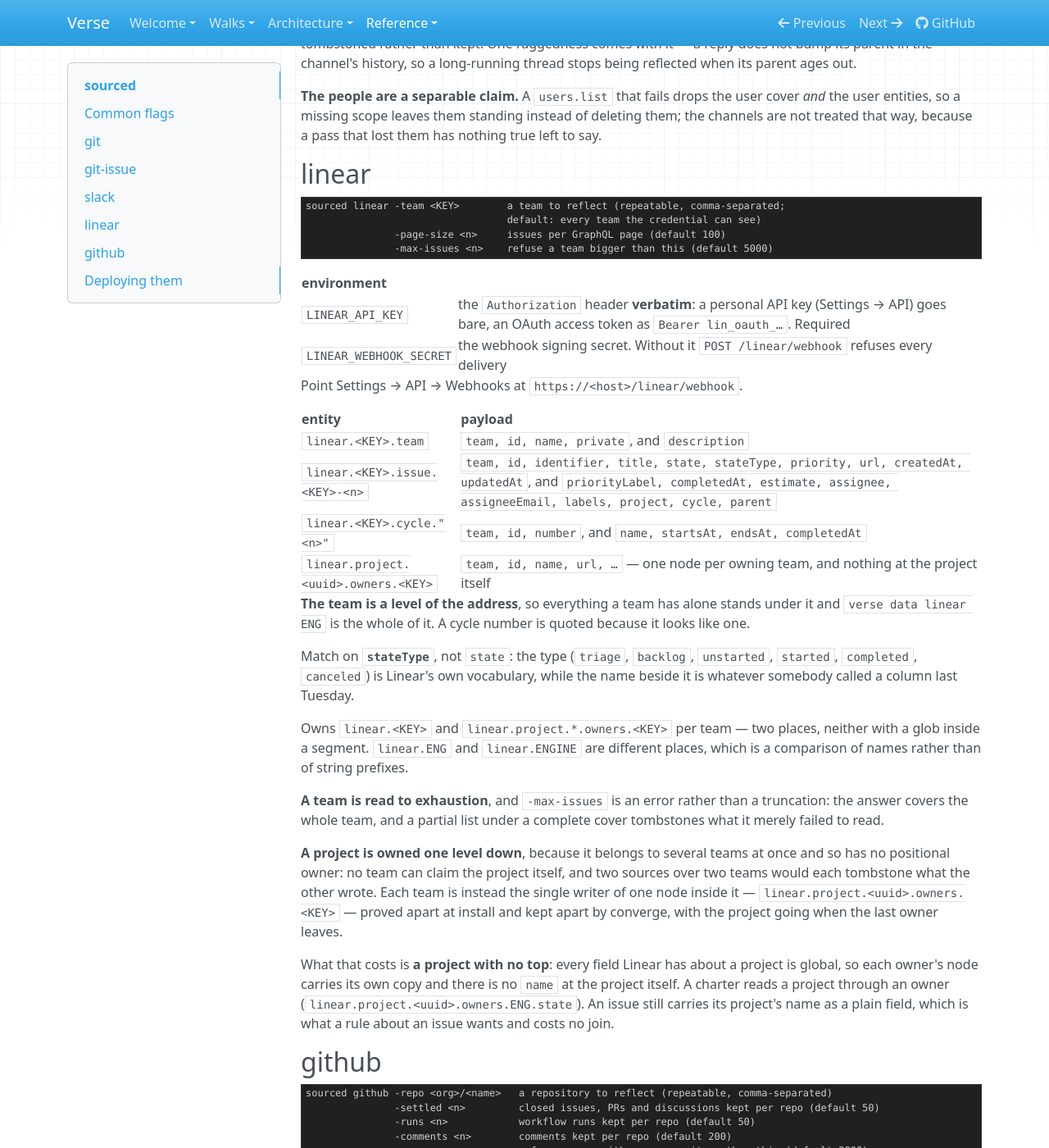
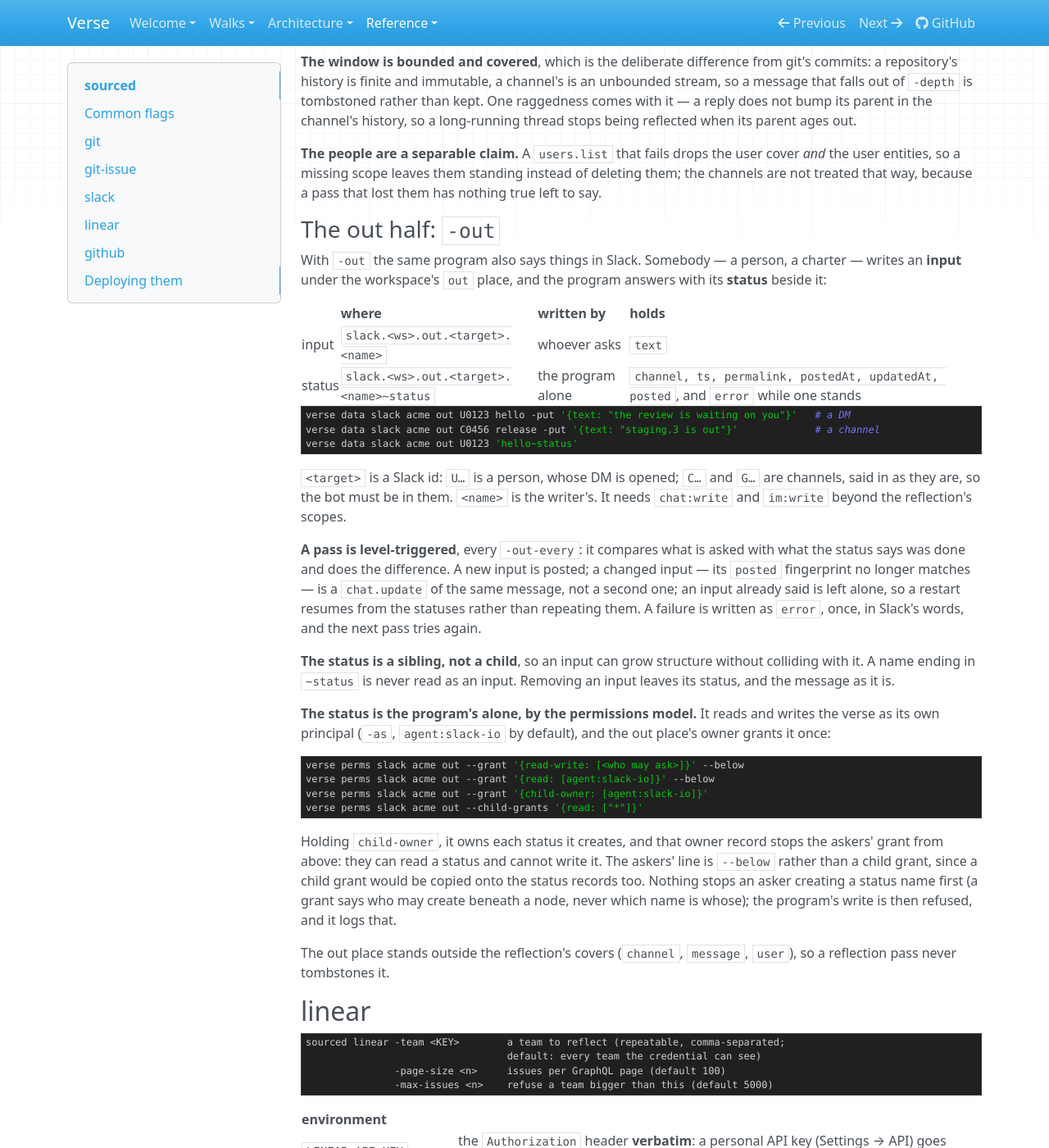
Before and after one commit to signadot/viff, an MkDocs documentation site: the page built from docs/reference/sourced.md, in a window 1280 px wide and 1400 px high, scrolled down 4898 px. Shown: the whole window at 82% size. Built offline with MkDocs 1.6.1, drawn with Linux system fonts in a browser that asks for light colours; some of the changed text lies outside the part shown.

Commit message:
docs: the Slack connector's out half, and the write-back it is the exception to
reference/sourced.md describes `sourced slack -out`: the input at slack.<ws>.out.<target>.<name>,
the status beside it at <name>~status, what a pass does, the grants that make the status the
program's alone, and why a reflection pass never tombstones the out place. sources.md's "no
write-back" now names that one exception rather than saying no connector acts back.

Co-Authored-By: Claude Opus 5 (1M context) <noreply@anthropic.com>

````diff
--- a/docs/reference/sourced.md
+++ b/docs/reference/sourced.md
@@ -213,6 +213,10 @@ sourced slack -workspace <name>    the id prefix (default: the team name the tok
               -depth <n>           messages per channel in the window (default 20)
               -threads             also reflect replies of threaded messages in the window (default true)
               -users               reflect the people (default true; needs users:read)
+              -out                 also say in Slack what is written under slack.<ws>.out (see below)
+              -verse-addr <addr>   the verse the out half reads and writes (VERSE_ADDR; default: -hint-url's host)
+              -as <principal>      who the out half reads and writes as (default agent:slack-io)
+              -out-every <d>       how often the out half reads what is asked (default 5s)
 ```
 
 | environment | |
@@ -252,6 +256,55 @@ reflected when its parent ages out.
 **The people are a separable claim.** A `users.list` that fails drops the user cover *and* the
 user entities, so a missing scope leaves them standing instead of deleting them; the channels
 are not treated that way, because a pass that lost them has nothing true left to say.
+
+### The out half: `-out`
+
+With `-out` the same program also says things in Slack. Somebody — a person, a charter — writes an
+**input** under the workspace's `out` place, and the program answers with its **status** beside it:
+
+| | where | written by | holds |
+|---|---|---|---|
+| input | `slack.<ws>.out.<target>.<name>` | whoever asks | `text` |
+| status | `slack.<ws>.out.<target>.<name>~status` | the program alone | `channel, ts, permalink, postedAt, updatedAt, posted`, and `error` while one stands |
+
+```sh
+verse data slack acme out U0123 hello -put '{text: "the review is waiting on you"}'   # a DM
+verse data slack acme out C0456 release -put '{text: "staging.3 is out"}'             # a channel
+verse data slack acme out U0123 'hello~status'
+```
+
+`<target>` is a Slack id: `U…` is a person, whose DM is opened; `C…` and `G…` are channels, said in
+as they are, so the bot must be in them. `<name>` is the writer's. It needs `chat:write` and
+`im:write` beyond the reflection's scopes.
+
+**A pass is level-triggered**, every `-out-every`: it compares what is asked with what the status
+says was done and does the difference. A new input is posted; a changed input — its `posted`
+fingerprint no longer matches — is a `chat.update` of the same message, not a second one; an input
+already said is left alone, so a restart resumes from the statuses rather than repeating them. A
+failure is written as `error`, once, in Slack's words, and the next pass tries again.
+
+**The status is a sibling, not a child**, so an input can grow structure without colliding with it.
+A name ending in `~status` is never read as an input. Removing an input leaves its status, and the
+message as it is.
+
+**The status is the program's alone, by the permissions model.** It reads and writes the verse as
+its own principal (`-as`, `agent:slack-io` by default), and the out place's owner grants it once:
+
+```sh
+verse perms slack acme out --grant '{read-write: [<who may ask>]}' --below
+verse perms slack acme out --grant '{read: [agent:slack-io]}' --below
+verse perms slack acme out --grant '{child-owner: [agent:slack-io]}'
+verse perms slack acme out --child-grants '{read: ["*"]}'
+```
+
+Holding `child-owner`, it owns each status it creates, and that owner record stops the askers'
+grant from above: they can read a status and cannot write it. The askers' line is `--below` rather
+than a child grant, since a child grant would be copied onto the status records too. Nothing stops
+an asker creating a status name first (a grant says who may create beneath a node, never which name
+is whose); the program's write is then refused, and it logs that.
+
+The out place stands outside the reflection's covers (`channel`, `message`, `user`), so a reflection
+pass never tombstones it.
 
 ## linear
 
````
Also changed, not shown: docs/sources.md (+6 -2 lines).
